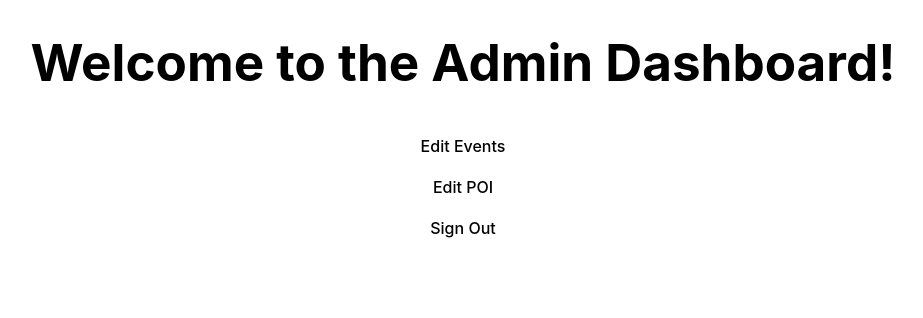
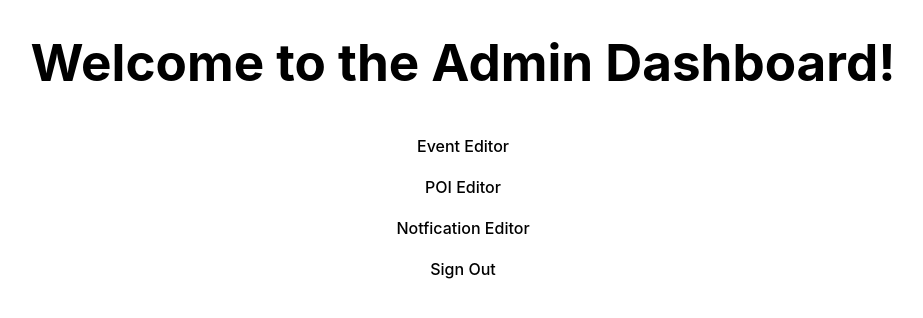
Before and after one commit to collinmyers/mypi-web-dashboard, a React (Vite) app: page /dash in a window 1280 px wide. Shown: the top 318 px of the page, without its empty margins (177-1100 px from the left). Built offline with nearby package versions, Linux system fonts and the light colour scheme; no server answers.

Commit message:
rename files for clarity, structure is the same

```diff
--- a/src/Pages/dashboard/EventComponents/EventsTable.jsx
+++ b/src/Pages/dashboard/EventComponents/EventTable.jsx
@@ -1,5 +1,5 @@
 import {React,useState} from "react";
-import "../../../styling/EventsStyling/EventsTableStyle.css";
+import "../../../styling/EventsStyling/EventTableStyle.css";
 
 
 
--- a/src/Pages/dashboard/MainComponents/Dash.jsx
+++ b/src/Pages/dashboard/MainComponents/Dash.jsx
@@ -16,12 +16,14 @@ export default function Dashboard() {
     };
 
     const navigateToEvents = () => {
-        navigate("/events");
+        navigate("/eventEditor");
     };
     const navigateToPOI = () => {
-        navigate("/poiEdit");
+        navigate("/poiEditor");
     };
-
+    const navigateToNotifcations = () =>{
+        navigate("/notificationEditor");
+    };
 
     const handleLogout = async () => {
         if(!isSigningOut){
@@ -49,8 +51,9 @@ export default function Dashboard() {
             <div className="content">
                 <h1 className="dashTitle">Welcome to the Admin Dashboard!</h1>
                 <div className="buttonContainer">
-                    <button className="EditEventsButton dashSelection"  color="primary" onClick={navigateToEvents}> Edit Events</button>
-                    <button className="EditEventsButton dashSelection"  color="primary" onClick={navigateToPOI}> Edit POI </button>
+                    <button className="EditEventButton" onClick={navigateToEvents}> Event Editor</button>
+                    <button className="EditPOIButton"  onClick={navigateToPOI}> POI Editor </button>
+                    <button className="EditNotificationButton"  onClick={navigateToNotifcations}> Notfication Editor </button>
                     <button className="SignOutButton dashSelection"  color="primary" onClick={handleLogout}> Sign Out</button>
 
                 </div>
--- a/src/Pages/dashboard/MainComponents/EventsEdit.jsx
+++ b/src/Pages/dashboard/MainComponents/EventEditor.jsx
@@ -3,9 +3,9 @@
 import React, { useState, useEffect} from "react";
 import { Query } from "appwrite";
 
-import "../../../styling/EventsStyling/EventsEditStyle.css";
+import "../../../styling/EventsStyling/EventEditorStyle.css";
 import { useNavigate } from "react-router-dom";
-import EventsTable from "../EventComponents/EventsTable";
+import EventsTable from "../EventComponents/EventTable";
 import {database} from "../../../utils/AppwriteConfig";
 import { EVENTS_COLLECTION_ID } from "../../../utils/AppwriteConfig";
 import { DATABASE_ID } from "../../../utils/AppwriteConfig";
--- a/src/main.jsx
+++ b/src/main.jsx
@@ -6,11 +6,11 @@ import { BrowserRouter, Route, Routes } from "react-router-dom";
 import ForgotPassword from "./Pages/auth/ForgotPassword";
 import Signin from "./Pages/auth/SignIn";
 import Dash from "./Pages/dashboard/MainComponents/Dash";
-import EventsEditor from "./Pages/dashboard/MainComponents/EventsEdit";
+import EventEditor from "./Pages/dashboard/MainComponents/EventEditor";
 import EditEvent from "./Pages/dashboard/EventComponents/EditEvent";
 import CreateEvent from "./Pages/dashboard/EventComponents/CreateEvent";
 import DeleteEvent from "./Pages/dashboard/EventComponents/DeleteEvent";
-import POIEdit from "./Pages/dashboard/MainComponents/POIEdit";
+import POIEditor from "./Pages/dashboard/MainComponents/POIEditor";
 import EditPOI from "./Pages/dashboard/POIComponents/EditPOI";
 import CreatePOI from "./Pages/dashboard/POIComponents/CreatePOI";
 
@@ -22,11 +22,11 @@ ReactDOM.createRoot(document.getElementById("root")).render(
             <Route path="/" element={<Signin />} />
             <Route path="/dash" element={<Dash />} />
             <Route path="/forgotPassword" element={<ForgotPassword />} />
-            <Route path="/events" element={<EventsEditor/>} />
+            <Route path="/eventEditor" element={<EventEditor/>} />
             <Route path="/editEvent" element={<EditEvent/>} />
             <Route path="/deleteEvent" element={<DeleteEvent/>} />
             <Route path="/createEvent" element={<CreateEvent/>} />
-            <Route path="/poiEdit" element={<POIEdit/>} />
+            <Route path="/poiEditor" element={<POIEditor/>} />
             <Route path = "/editPOI" element={<EditPOI/>}/>
             <Route path = "/createPOI" element={<CreatePOI/>}/>
 
```
Also changed, not shown: src/Pages/dashboard/MainComponents/POIEditor.jsx (renamed from src/Pages/dashboard/MainComponents/POIEdit.jsx), src/styling/EventsStyling/EventEditorStyle.css (renamed from src/styling/EventsStyling/EventsEditStyle.css), src/styling/EventsStyling/EventTableStyle.css (renamed from src/styling/EventsStyling/EventsTableStyle.css).
